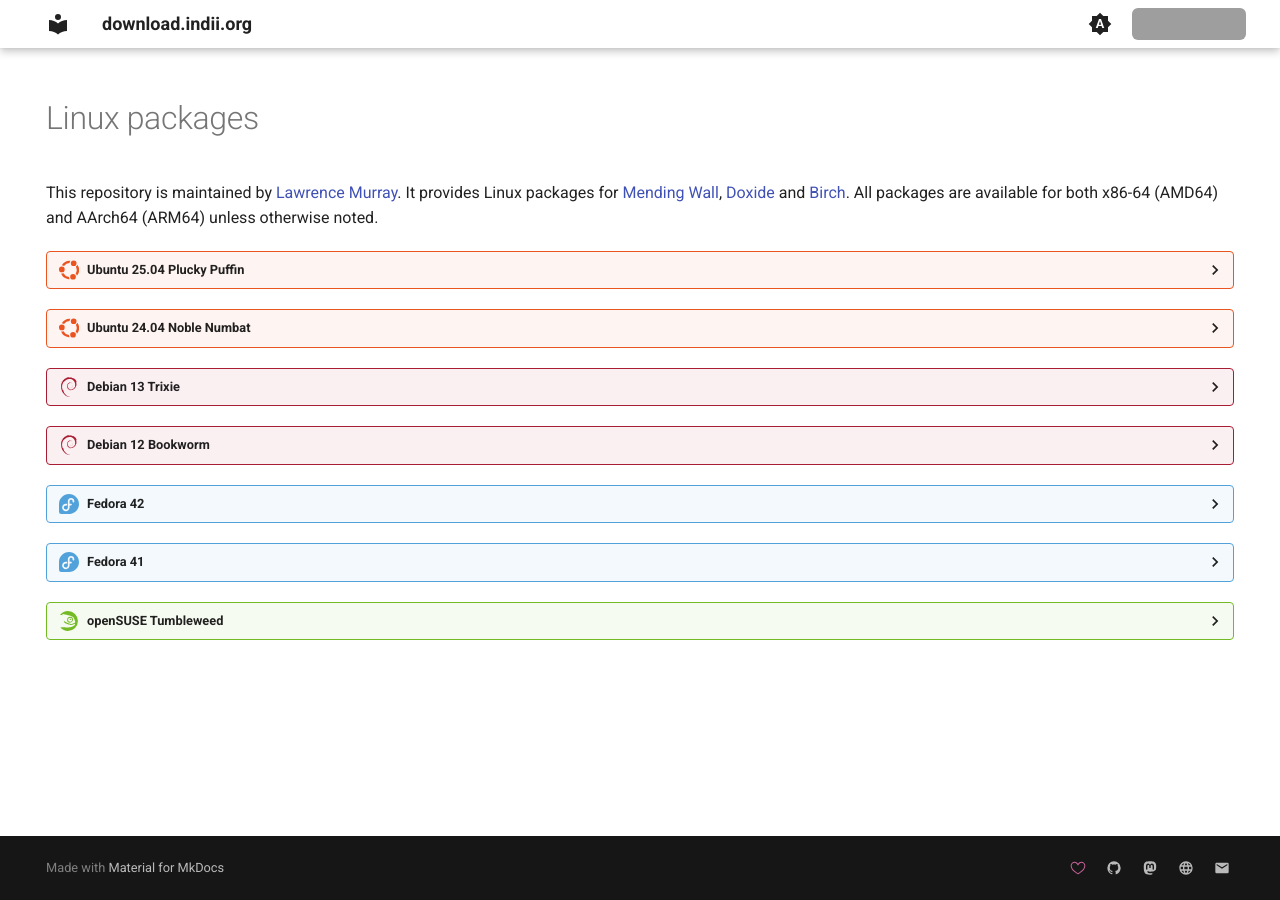
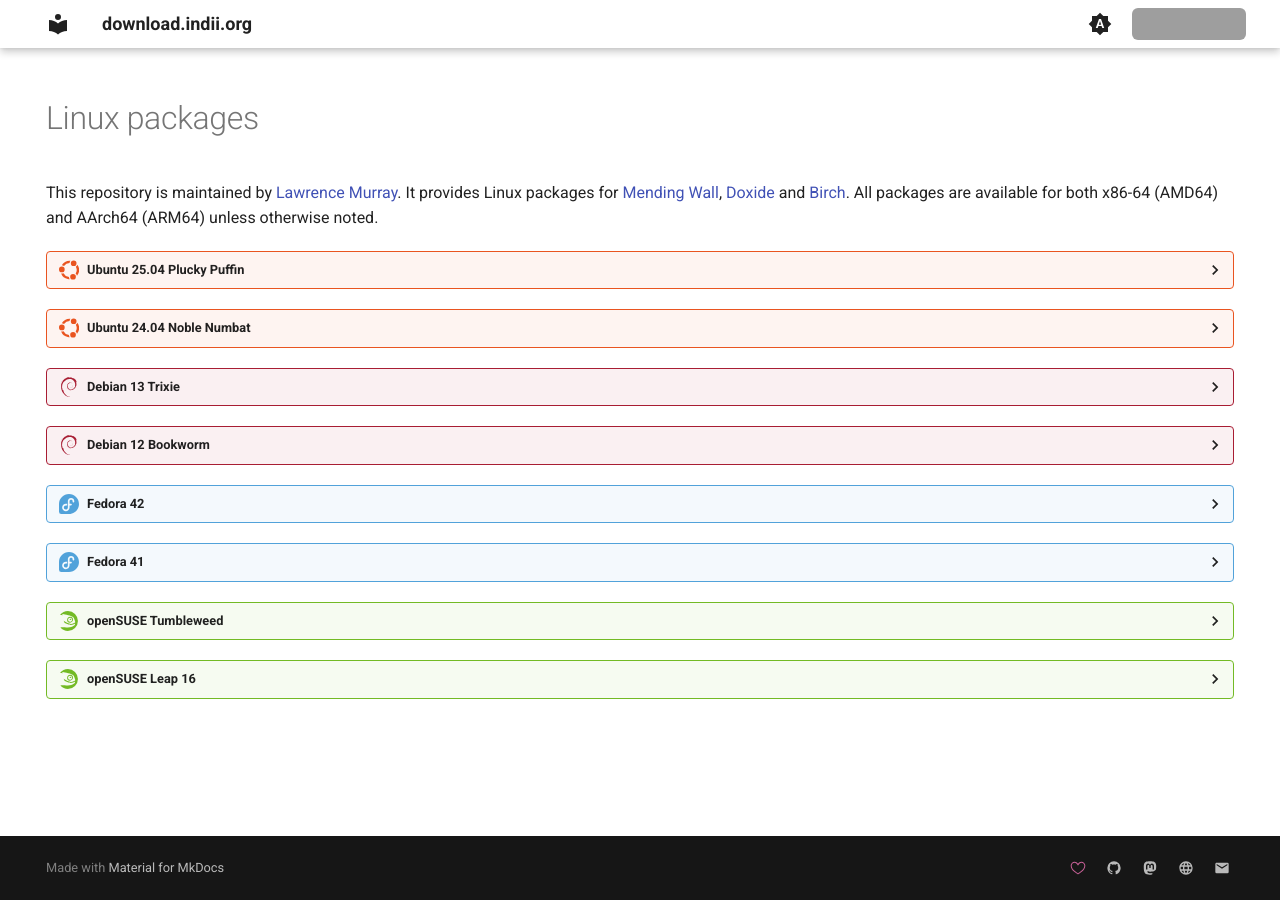
Before and after one commit to lawmurray/download.indii.org, an MkDocs documentation site: the page built from docs/index.md, in a window 1280 px wide. Built offline with MkDocs 1.6.1 and Material for MkDocs 9.7.7, drawn with Linux system fonts in a browser that asks for light colours; grey boxes are pictures that could not be loaded.

Commit message:
Added openSUSE Leap 16.

````diff
--- a/docs/index.md
+++ b/docs/index.md
@@ -91,3 +91,14 @@
     ```
     sudo zypper install mendingwall doxide birch
     ```
+
+??? opensuse "openSUSE Leap 16"
+    Add the repository:
+    ```
+    sudo zypper addrepo https://download.indii.org/rpm/opensuse/leap/16/indii.org.repo
+    sudo zypper refresh
+    ```
+    Install desired packages, e.g.:
+    ```
+    sudo zypper install mendingwall doxide birch
+    ```
````
Also changed, not shown: 1 other file.
